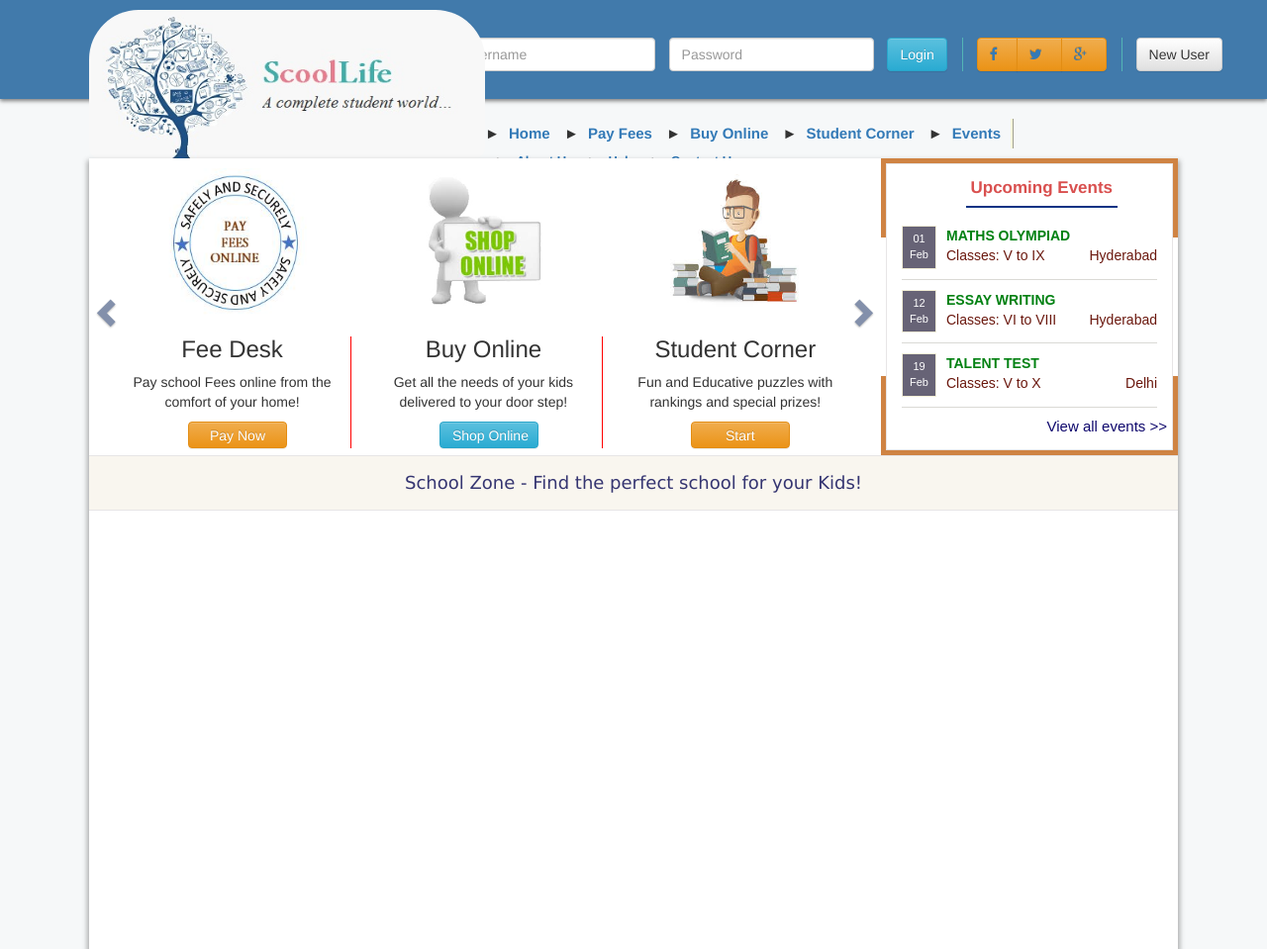
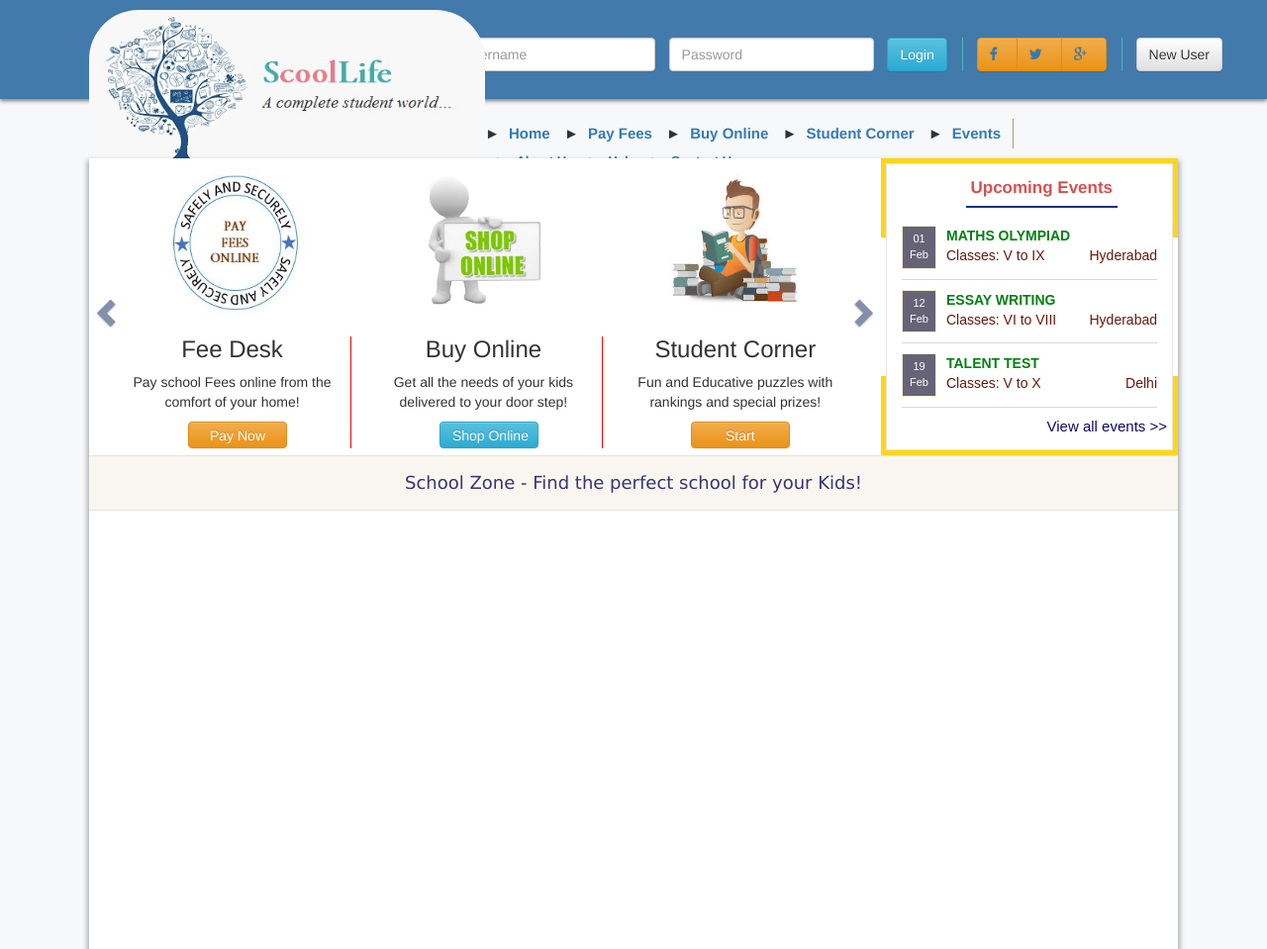
Before and after one commit to ABHIJEET-SRIDHAR-M/ScoolLife-GitHub, a PHP site: page / in a window 1280 px wide. Shown: the top 959 px of the page at 99% size. Run offline with PHP 8.4, Linux system fonts and the light colour scheme.

Commit message:
color change for event bar

```diff
--- a/css/slider_mp_styles.css
+++ b/css/slider_mp_styles.css
@@ -57,6 +57,7 @@
 	margin:5px;
 	padding-left:15px;
 	padding-right:15px;
+	z-index:20;
 }
 .events_mp>h3{
 	position:relative;
@@ -80,7 +81,9 @@
 	width:100%;
 	height:80px;
 	!background:#BC5050;
-	background:#CF8343;
+	!background:#CF8343;
+	background:#fdd619;
+	z-index:5;
 }
 .events_list{
 	display: block;
```
